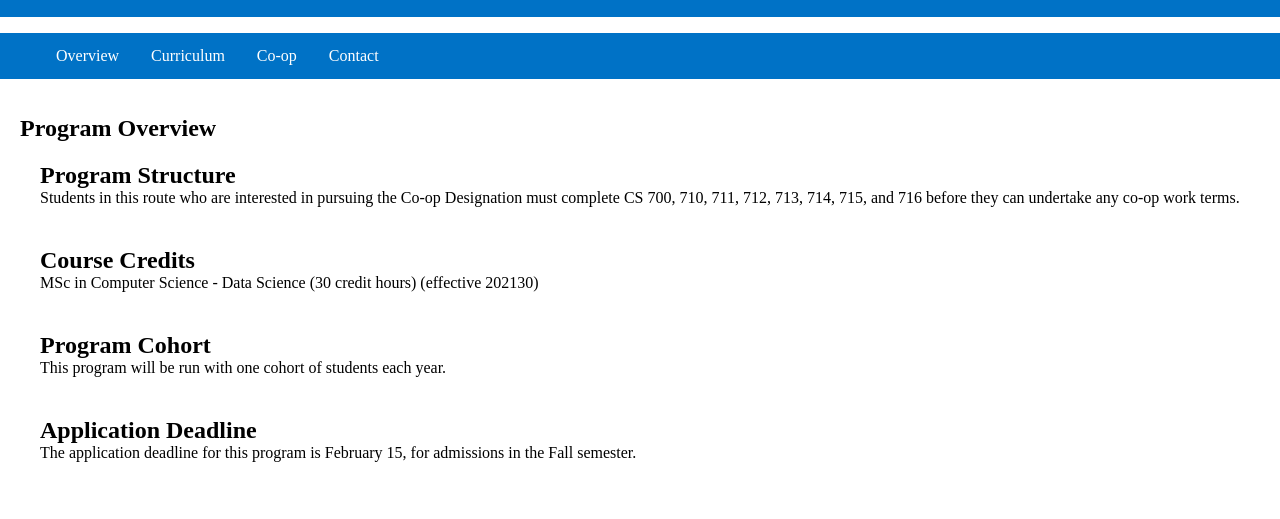
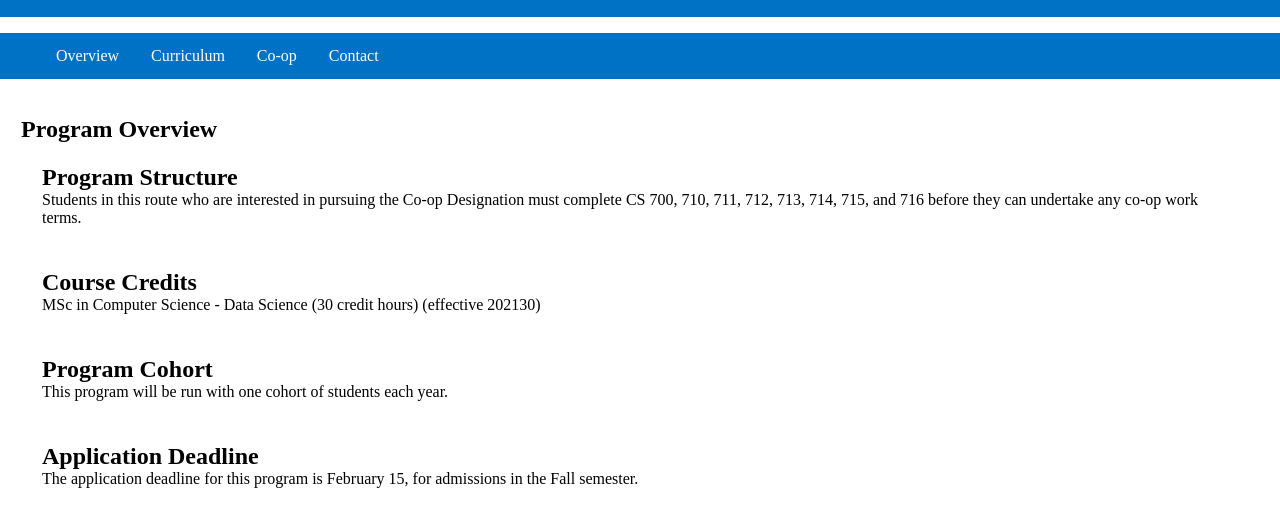
Before and after one commit to UniversityofRegina/UniversityofRegina.github.io, a plain HTML site: page index.html in a window 1280 px wide. Shown: the part 78-597 px from the top of the page. Drawn offline with Linux system fonts and the light colour scheme.

Commit message:
Update index.css

```diff
--- a/index.css
+++ b/index.css
@@ -41,7 +41,7 @@ nav a:hover {
 
 /* Style sections */
 section {
-    padding: 20px;
+    padding: 21px;
 }
 
 /* Style the footer */
```
